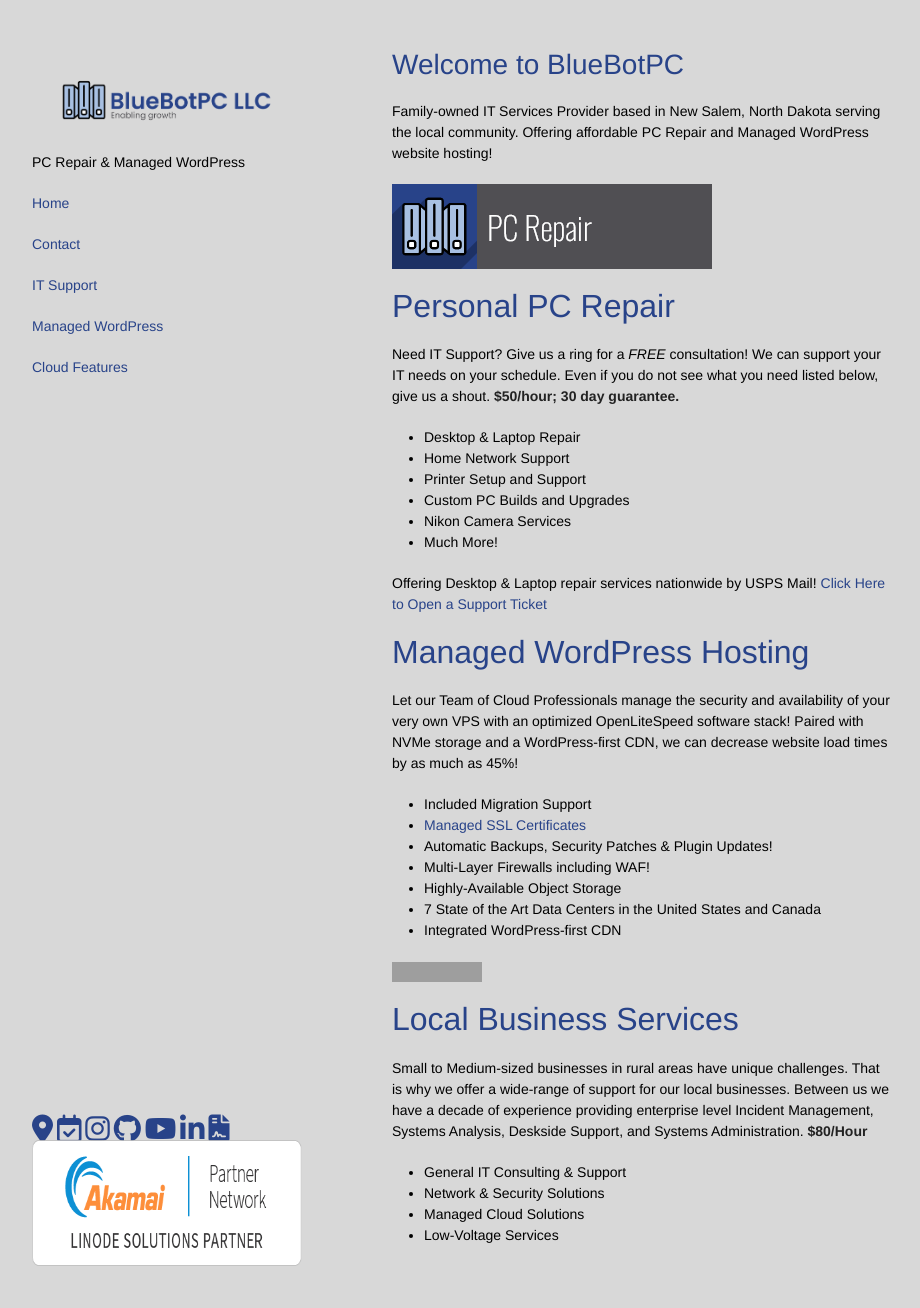
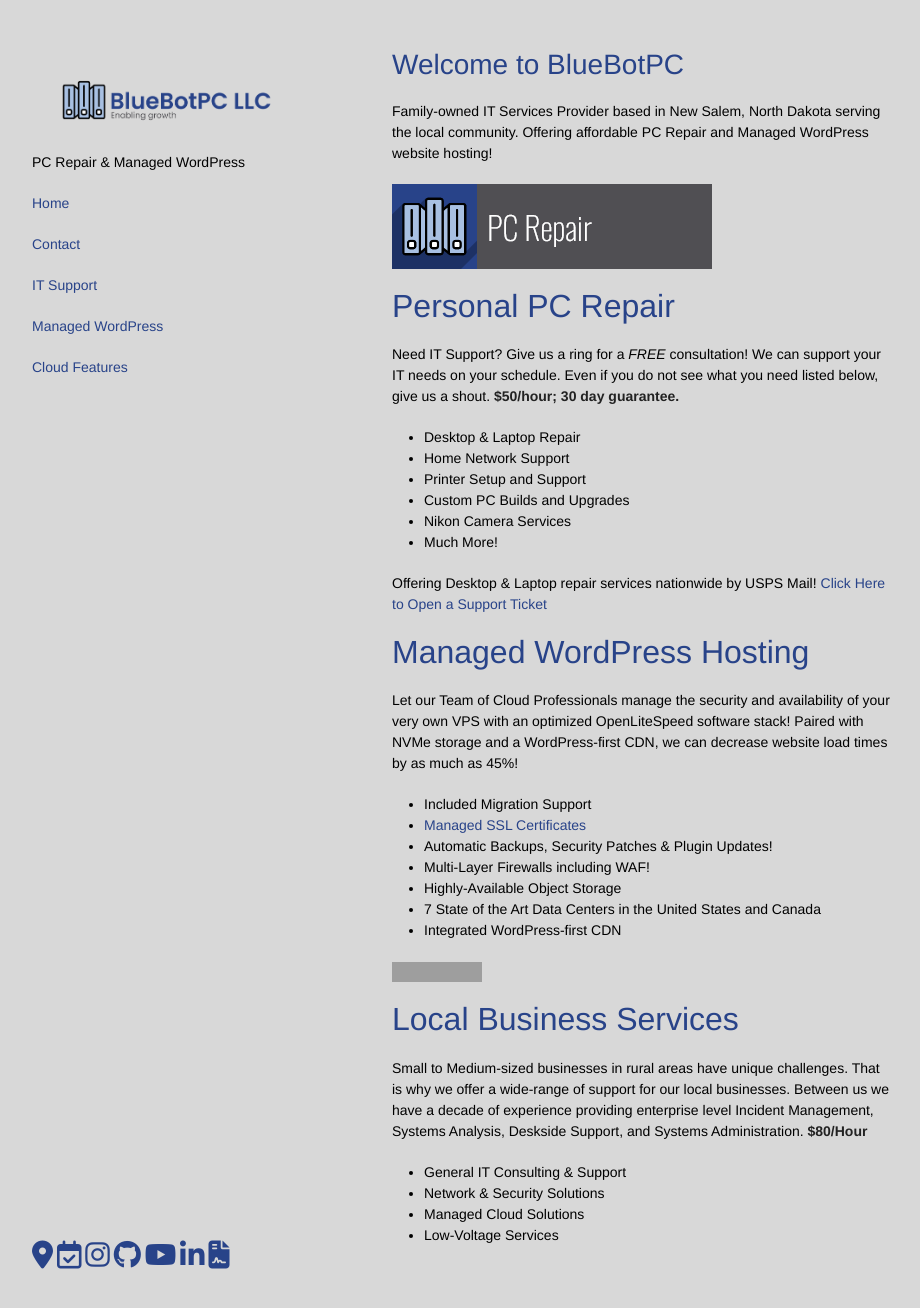
Before and after one commit to GoobyFRS/bluebotpc-web, a Jekyll site: the page built from index.md, in a window 1280 px wide and 1316 px high. Shown: the top 1308 px of the window, without its empty margins (178-1098 px from the left). Built offline with Jekyll 4.4.1, drawn with Linux system fonts in a browser that asks for light colours; nearby versions of some CDN libraries; our own code applies the rules of GitHub Pages for plain Markdown files; grey boxes are pictures that could not be loaded.

Commit message:
Update default.html
lsp logo remved from the footer because it looked bad

```diff
--- a/_layouts/default.html
+++ b/_layouts/default.html
@@ -43,8 +43,8 @@
       <footer>
         <!-- Font Awesome Icons with Links -->
         <a href="https://goo.gl/maps/tpvP1qEGxMuZzKxx5/" aria-label="Google Maps"><i class="fa-solid fa-location-dot fa-2xl"></i></a> <a href="https://calendly.com/bluebotpc/" aria-label="Calendly"><i class="fa-regular fa-calendar-check fa-2xl"></i></a> <a href="https://www.instagram.com/bluebotpc/" aria-label="Instagram"><i class="fa-brands fa-instagram fa-2xl"></i></a> <a href="https://github.com/bluebotpc/" aria-label="GitHub"><i class="fa-brands fa-github fa-2xl"></i></a> <a href="https://www.youtube.com/@GoobyFRS" aria-label="YouTube"><i class="fa-brands fa-youtube fa-2xl"></i></a> <a href="https://www.linkedin.com/in/mattfaulknerbbpc/" aria-label="LinkedIn"><i class="fa-brands fa-linkedin-in fa-2xl"></i></a> <a href="https://www.mattfaulkner.net/bluebotpc/" aria-label="LinkedIn"><i class="fa-solid fa-file-contract fa-2xl"></i></a>
-        <!-- Linode Logo -->
-        <img src="/assets/img/linodeSolutionsPartnerBadge.png" alt="Akamai Solutions Partner" width="403" height="126">
+        <!-- This below looks really bad.
+        <img src="/assets/img/linodeSolutionsPartnerBadge.png" alt="Akamai Solutions Partner" width="403" height="126"> -->
       </div>
     <script src="{{ "/assets/js/scale.fix.js" | relative_url }}"></script>
   </body>
```
